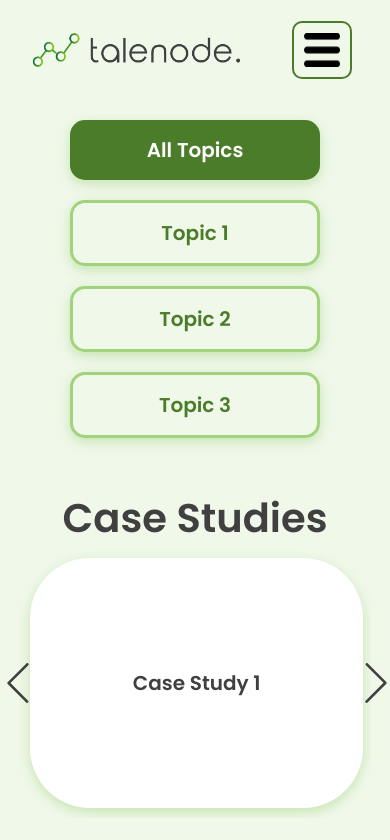
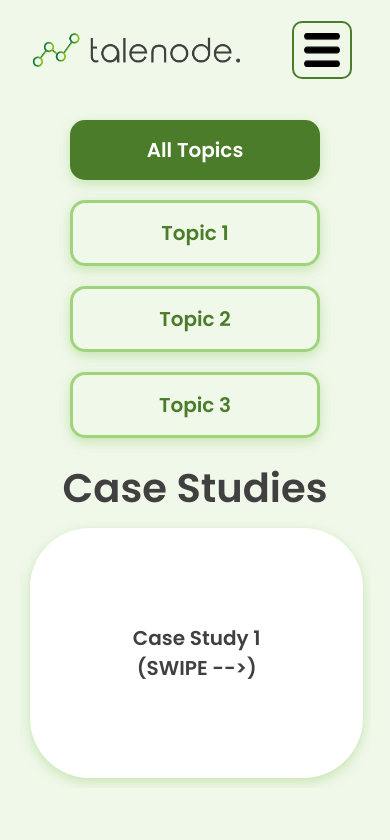
Before and after one commit to SakshamTalenode/Talenode_website, a React (Create React App) app: page /Resources in a window 390 px wide. Shown: the top 840 px of the page. Built offline with nearby package versions, Linux system fonts and the light colour scheme.

Commit message:
responsive done

```diff
--- a/src/App.css
+++ b/src/App.css
@@ -1870,12 +1870,12 @@ html {
     justify-content: center;
     align-items: center;
     gap: 20px;
-    padding-bottom: 10px;
+    padding-bottom: 20px;
   }
 
   .caseStudies-resources{
     padding: 0;
-    padding-bottom: 50px;
+    padding-bottom: 20px;
   }
 
   .caseStudies-resources p{
--- a/src/pages/Resources.js
+++ b/src/pages/Resources.js
@@ -77,8 +77,8 @@ const Resources = (props) => {
       </div>
 
       <div id="case-studies" className="caseStudies-resources">
-        <SlArrowLeft  className="arrowleft"/>
-        <SlArrowRight className="arrowright"/>
+        {/* <SlArrowLeft  className="arrowleft"/>
+        <SlArrowRight className="arrowright"/> */}
         <p className=" text-center">Case Studies</p>
         <Carousel
           className="carousel-CS"
@@ -99,7 +99,7 @@ const Resources = (props) => {
           // dotListClass="custom-dot-list-style"
           itemClass="carousel-item-padding-40-px"
         >
-          <div>Case Study 1</div>
+          <div>Case Study 1 <br/> (SWIPE -->)</div>
           <div>Case Study 2</div>
           <div>Case Study 3</div>
           <div>Case Study 4</div>
```
